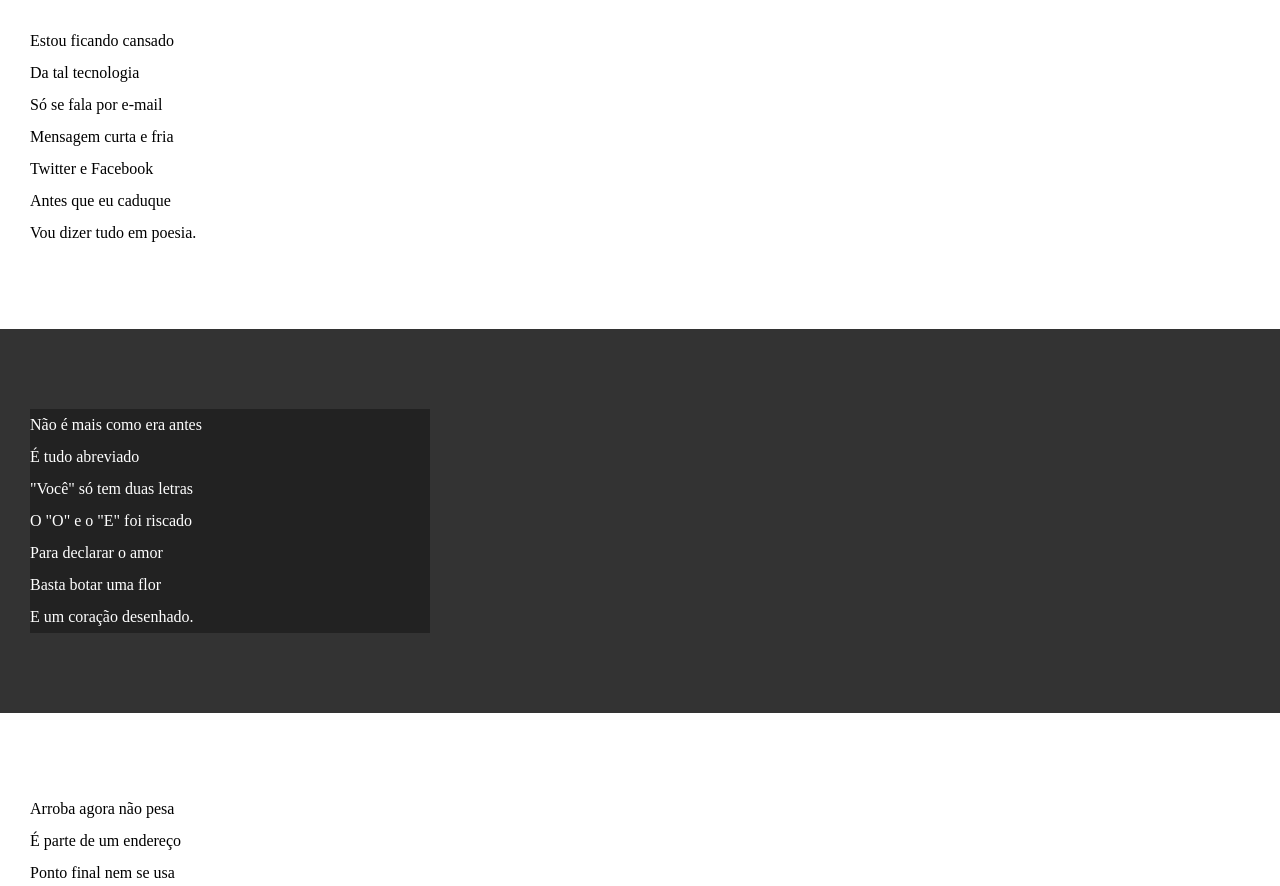
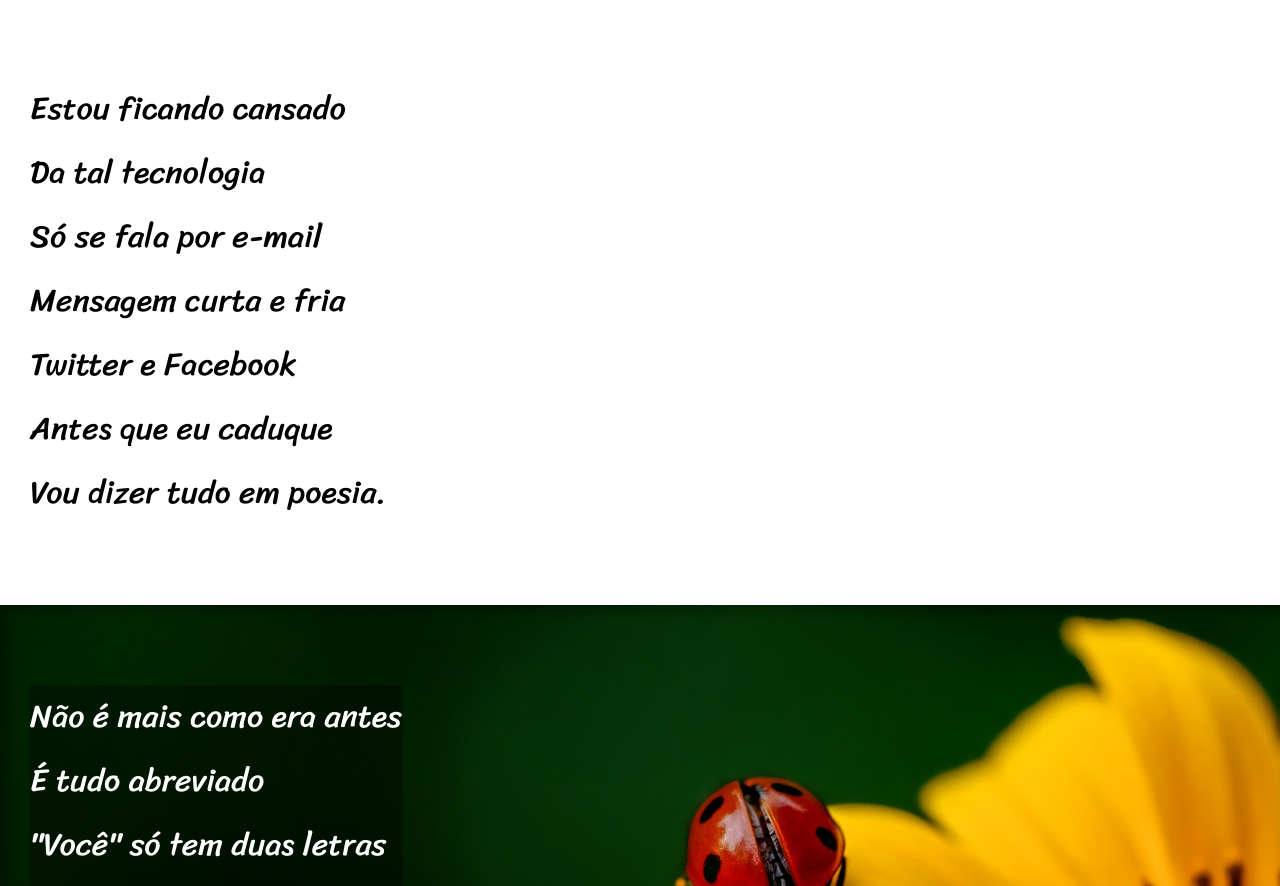
Before and after one commit to ThaylonCruz/html.css, a plain HTML site: page desafio11/index.html in a window 1280 px wide. Shown: the part 210-1096 px from the top of the page. Drawn offline with Linux system fonts and the light colour scheme.

Commit message:
exercicio completo

```diff
--- a/desafio11/index.html
+++ b/desafio11/index.html
@@ -25,7 +25,7 @@
     </p>
 </section>
 
-<section class="imagem">
+<section class="imagem" id="img01">
     <p>
         Não é mais como era antes <br>
         É tudo abreviado <br>
@@ -59,7 +59,7 @@
     </p>
 </section >
 
-<section class="imagem">
+<section class="imagem" id="img02">
     <p>
         Tenho saudade das cartas <br>
         Escritas com a própria mão <br>
--- a/desafio11/style.css
+++ b/desafio11/style.css
@@ -1,4 +1,11 @@
+@import url('https://fonts.googleapis.com/css2?family=Sriracha&display=swap');
+@import url('https://fonts.googleapis.com/css2?family=Bebas+Neue&family=Passion+One&display=swap');
 @charset "UTF-8";
+:root {
+    --font1: verdana, Geneva, Tahoma, sans-serif;
+    --font2:'Passion One', cursive, sans-serif;
+    --font3: 'Sriracha', cursive;
+}
 * {
     margin: 0px;
     padding: 0px;
@@ -6,6 +13,7 @@
 html, body {
     background-color: darkgrey;
     min-height: 100vh;
+    font-family: var(--font1);
 }
 
 header{
@@ -18,15 +26,28 @@ header{
 header > h1 {
     padding-top: 50px;
     font-variant: small-caps;
+    font-family: var(--font2);
+    font-size: 10vh;
 }
 header > a {
     text-decoration: none;
 
 }
+section#img01 {
+    background-image: url(imagens/background001.jpg);
+    background-position: right center;
+    background-size: cover;
+}
+section#img02 {
+    background-image: url(imagens/background002.jpg);
+    background-size: cover;
+}
 section { padding-top: 10vh;
     padding-bottom: 10vh;
     line-height: 2em;
     padding-left: 30px;
+    font-family: var(--font3);
+    font-size: 2em;
 
 }
 section.normal {
@@ -36,10 +57,14 @@ section.normal {
 section.imagem {
     color: white;
     background-color: rgb(51, 51, 51);
+    box-shadow: inset 6px 6px 13px 0px rgba(0, 0, 0, 0.318);
+    background-attachment: fixed;
 }
 section.imagem > p {
     background-color: rgba(0, 0, 0, 0.34);
-    width: 400px;
+    display: inline-block;
+    text-overflow: 2px 2px 0px 2px;
+
 }
 
 
```
